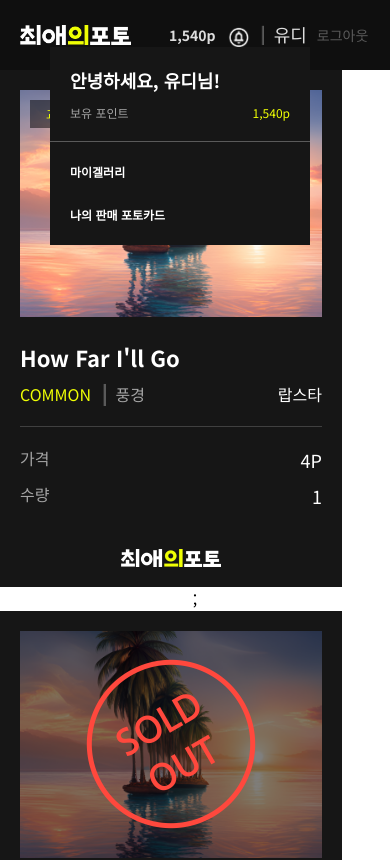
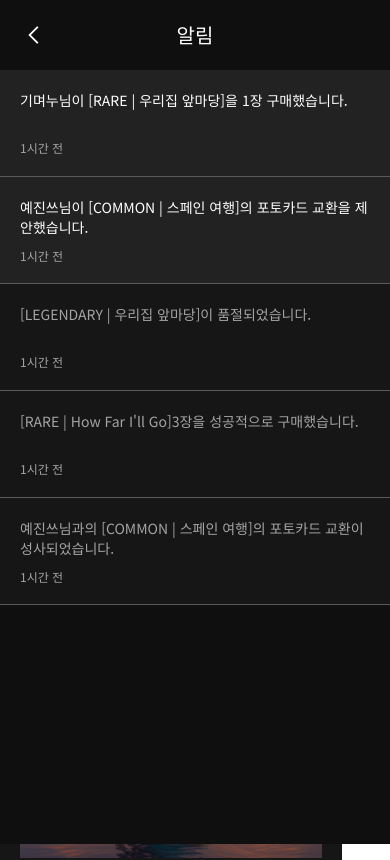
Before and after one commit to FavoritePhotoTeam3/1-favoritePhoto-3-FE, a React (Create React App) app: page / in a window 390 px wide. Shown: the top 860 px of the page. Built offline with nearby package versions, Linux system fonts and the light colour scheme; a web font is replaced by a local one.

Commit message:
complete notice

```diff
--- a/src/components/modals/profile/profile.module.css
+++ b/src/components/modals/profile/profile.module.css
@@ -78,7 +78,7 @@
   }
 }
 
-@media screen and (max-width: 744px) and (min-width: 376px) {
+@media screen and (max-width: 744px) and (min-width: 426px) {
   .profile_Wrapper {
     display: flex;
     flex-direction: column;
@@ -93,7 +93,7 @@
 
     position: absolute;
     top: 24px;
-    right: 60px;
+    right: 70px;
     z-index: 1;
   }
 
@@ -164,7 +164,7 @@
   }
 }
 
-@media screen and (max-width: 375px) {
+@media screen and (max-width: 425px) {
   .profile_Wrapper {
     display: flex;
     flex-direction: column;
--- a/src/components/nav/nav.jsx
+++ b/src/components/nav/nav.jsx
@@ -5,7 +5,7 @@ import menu from "./assets/menu.png";
 import verLine from "./assets/verLine.png";
 import arrow from "./assets/arrow.png";
 import myLogo from "./assets/myLogo.png";
-import Profile from "../modals/profile/profile";
+import Notice from "../notice/notice";
 
 export const Nav = () => {
   return (
@@ -29,7 +29,7 @@ const NavItem = ({ isLogin }) => {
         <img className={style.nav_item_verLine} src={verLine} alt="" />
         <span className={style.nav_item_userName}>유디</span>
         <span className={style.nav_itme_logout}>로그아웃</span>
-        <Profile />
+        <Notice />
       </div>
     );
   } else {
--- a/src/components/nav/nav.module.css
+++ b/src/components/nav/nav.module.css
@@ -88,7 +88,7 @@
     justify-content: end;
   }
 }
-@media screen and (max-width: 744px) and (min-width: 376px) {
+@media screen and (max-width: 744px) and (min-width: 426px) {
   .nav_Wrapper {
     display: flex;
     justify-content: center;
@@ -126,9 +126,9 @@
 
   .nav_item_container {
     display: flex;
-    width: 201px; /* 코드잇 피그마 스케일 281px*/
+    width: 241px; /* 코드잇 피그마 스케일 281px*/
     height: 24px;
-    gap: 10px; /* 코드잇 피그마 스케일 30px*/
+    gap: 20px; /* 코드잇 피그마 스케일 30px*/
 
     box-sizing: border-box;
     padding-top: 2px;
@@ -180,7 +180,7 @@
   }
 }
 
-@media screen and (max-width: 375px) {
+@media screen and (max-width: 425px) {
   .nav_Wrapper {
     display: flex;
     justify-content: center;
--- /dev/null
+++ b/src/components/notice/notice.jsx
@@ -0,0 +1,124 @@
+import style from "./notice.module.css";
+import arrow from "./assets/arrow.png";
+import myLogo from "./assets/myLogo.png";
+
+const Notice = () => {
+  return (
+    <div className={style.notice_Wrapper}>
+      <NoticeHeader />
+      <BuyItem />
+      <TradeItem />
+      <SoldOutItem />
+      <SucBuhyItem />
+      <SucTradeItem />
+    </div>
+  );
+};
+
+export default Notice;
+
+const BuyItem = () => {
+  const userName = "기며누";
+  const grade = "rare";
+  const cardName = "우리집 앞마당";
+  const count = 1;
+  const hour = 1;
+  return (
+    <div className={style.notice_item_Container}>
+      <p className={style.notice_item_textArea}>
+        <span>{userName}님이</span>
+        <span>
+          {" "}
+          [{grade.toUpperCase()} | {cardName}]을{" "}
+        </span>
+        <spna>{count}장</spna> 구매했습니다.
+      </p>
+      <span className={style.notice_item_time}>{hour}시간 전</span>
+    </div>
+  );
+};
+
+const TradeItem = () => {
+  const userName = "예진쓰";
+  const grade = "common";
+  const cardName = "스페인 여행";
+  const hour = 1;
+  return (
+    <div className={style.notice_item_Container}>
+      <p className={style.notice_item_textArea}>
+        <span>{userName}님이</span>
+        <span>
+          {" "}
+          [{grade.toUpperCase()} | {cardName}]의{" "}
+        </span>
+        포토카드 교환을 제안했습니다.
+      </p>
+      <span className={style.notice_item_time}>{hour}시간 전</span>
+    </div>
+  );
+};
+const SoldOutItem = () => {
+  const grade = "legendary";
+  const cardName = "우리집 앞마당";
+  const hour = 1;
+  return (
+    <div className={`${style.notice_item_Container} ${style.complete}`}>
+      <p className={`${style.notice_item_textArea} ${style.complete}`}>
+        <span>
+          [{grade.toUpperCase()} | {cardName}]이
+        </span>{" "}
+        품절되었습니다.
+      </p>
+      <span className={style.notice_item_time}>{hour}시간 전</span>
+    </div>
+  );
+};
+
+const SucBuhyItem = () => {
+  const grade = "rare";
+  const cardName = "How Far I'll Go";
+  const count = 3;
+  const hour = 1;
+  return (
+    <div className={`${style.notice_item_Container} ${style.complete}`}>
+      <p className={`${style.notice_item_textArea} ${style.complete}`}>
+        <span>
+          [{grade.toUpperCase()} | {cardName}]{count}장을{" "}
+        </span>
+        성공적으로 구매했습니다.
+      </p>
+      <span className={style.notice_item_time}>{hour}시간 전</span>
+    </div>
+  );
+};
+
+const SucTradeItem = () => {
+  const userName = "예진쓰";
+  const grade = "common";
+  const cardName = "스페인 여행";
+  const hour = 1;
+  return (
+    <div className={`${style.notice_item_Container} ${style.complete}`}>
+      <p className={`${style.notice_item_textArea} ${style.complete}`}>
+        <span>{userName}님과의</span>
+        <span>
+          {" "}
+          [{grade.toUpperCase()} | {cardName}]의{" "}
+        </span>
+        포토카드 교환이 성사되었습니다.
+      </p>
+      <span className={style.notice_item_time}>{hour}시간 전</span>
+    </div>
+  );
+};
+
+export const NoticeHeader = () => {
+  return (
+    <div className={style.notice_header_Wrapper}>
+      <div className={style.notice_header_Container}>
+        <img className={style.notice_header_back} src={arrow} alt="" />
+        <span className={style.notice_header_logo}>알림</span>
+      </div>
+    </div>
+  );
+};
--- /dev/null
+++ b/src/components/notice/notice.module.css
@@ -0,0 +1,251 @@
+@media screen and (min-width: 745px) {
+  .notice_header_Wrapper {
+    display: none;
+  }
+  .notice_Wrapper {
+    display: flex;
+    flex-direction: column;
+    width: 300px;
+    min-height: 107px;
+
+    position: absolute;
+    top: 24px;
+    right: 180px;
+    z-index: 1;
+
+    background-color: pink;
+  }
+  .notice_item_Container {
+    display: flex;
+    flex-direction: column;
+    width: 100%;
+    height: 107px;
+
+    box-sizing: border-box;
+    padding: 20px 20px;
+    border-bottom: 1px solid #5a5a5a;
+
+    gap: 10px;
+
+    background-color: #222222;
+  }
+  .notice_item_Container.complete {
+    background-color: #161616;
+  }
+  .notice_item_textArea {
+    width: 100%;
+    height: 40px;
+
+    font-weight: 400;
+    font-size: 0.875rem;
+    line-height: 20.27px;
+    color: #ffffff;
+
+    white-space: pre-wrap;
+    text-align: start;
+  }
+
+  .notice_item_textArea.complete {
+    font-weight: 300;
+    color: #a4a4a4;
+  }
+  .notice_item_text {
+    font-weight: 400;
+    font-size: 0.875rem;
+    line-height: 20.27px;
+
+    color: #ffffff;
+  }
+  .notice_item_time {
+    width: 100%;
+
+    font-weight: 300;
+    font-size: 0.75rem;
+    line-height: 17.38px;
+
+    color: #a4a4a4;
+    text-align: start;
+  }
+}
+@media screen and (max-width: 744px) and (min-width: 426px) {
+  .notice_header_Wrapper {
+    display: none;
+  }
+  .notice_Wrapper {
+    display: flex;
+    flex-direction: column;
+    width: 300px;
+    min-height: 107px;
+
+    position: absolute;
+    top: 24px;
+    right: 150px;
+    z-index: 1;
+
+    background-color: pink;
+  }
+  .notice_item_Container {
+    display: flex;
+    flex-direction: column;
+    width: 100%;
+    height: 107px;
+
+    box-sizing: border-box;
+    padding: 20px 20px;
+    border-bottom: 1px solid #5a5a5a;
+
+    gap: 10px;
+
+    background-color: #222222;
+  }
+  .notice_item_Container.complete {
+    background-color: #161616;
+  }
+  .notice_item_textArea {
+    width: 100%;
+    height: 40px;
+
+    font-weight: 400;
+    font-size: 0.875rem;
+    line-height: 20.27px;
+    color: #ffffff;
+
+    white-space: pre-wrap;
+    text-align: start;
+  }
+
+  .notice_item_textArea.complete {
+    font-weight: 300;
+    color: #a4a4a4;
+  }
+  .notice_item_text {
+    font-weight: 400;
+    font-size: 0.875rem;
+    line-height: 20.27px;
+
+    color: #ffffff;
+  }
+  .notice_item_time {
+    width: 100%;
+
+    font-weight: 300;
+    font-size: 0.75rem;
+    line-height: 17.38px;
+
+    color: #a4a4a4;
+    text-align: start;
+  }
+}
+@media screen and (max-width: 425px) {
+  .notice_Wrapper {
+    display: flex;
+    flex-direction: column;
+    width: 100vw;
+    min-height: 100vh;
+
+    position: absolute;
+    top: 0;
+    left: 0;
+
+    z-index: 1;
+
+    background-color: #0f0f0f;
+  }
+  .notice_item_Container {
+    display: flex;
+    flex-direction: column;
+    width: 100%;
+    height: 107px;
+
+    box-sizing: border-box;
+    padding: 20px 20px;
+    border-bottom: 1px solid #5a5a5a;
+
+    gap: 10px;
+
+    background-color: #222222;
+  }
+  .notice_item_Container.complete {
+    background-color: #161616;
+  }
+  .notice_item_textArea {
+    width: 100%;
+    height: 40px;
+
+    font-weight: 400;
+    font-size: 0.875rem;
+    line-height: 20.27px;
+    color: #ffffff;
+
+    white-space: pre-wrap;
+    text-align: start;
+  }
+
+  .notice_item_textArea.complete {
+    font-weight: 300;
+    color: #a4a4a4;
+  }
+  .notice_item_text {
+    font-weight: 400;
+    font-size: 0.875rem;
+    line-height: 20.27px;
+
+    color: #ffffff;
+  }
+  .notice_item_time {
+    width: 100%;
+
+    font-weight: 300;
+    font-size: 0.75rem;
+    line-height: 17.38px;
+
+    color: #a4a4a4;
+    text-align: start;
+  }
+  .notice_header_Wrapper {
+    display: flex;
+    justify-content: center;
+    align-items: center;
+
+    width: 100%;
+    height: 70px;
+
+    box-sizing: border-box;
+    padding-left: 20px;
+    padding-right: 20px;
+
+    background-color: #0f0f0f;
+  }
+  .notice_header_Container {
+    display: flex;
+    justify-content: center;
+    align-items: center;
+
+    width: 100%;
+    max-width: 335px;
+    height: 22px;
+
+    background-color: #0f0f0f;
+
+    box-sizing: border-box;
+
+    position: relative;
+  }
+
+  .notice_header_back {
+    width: 22px;
+    height: 22px;
+    top: 0;
+    left: 0;
+
+    position: absolute;
+  }
+
+  .notice_header_logo {
+    font-weight: 400;
+    font-size: 1.25rem;
+    line-height: 20.48px;
+
+    color: #ffffff;
+  }
+}
```
Also changed, not shown: src/components/notice/assets/arrow.png (added), src/components/notice/assets/myLogo.png (added).
